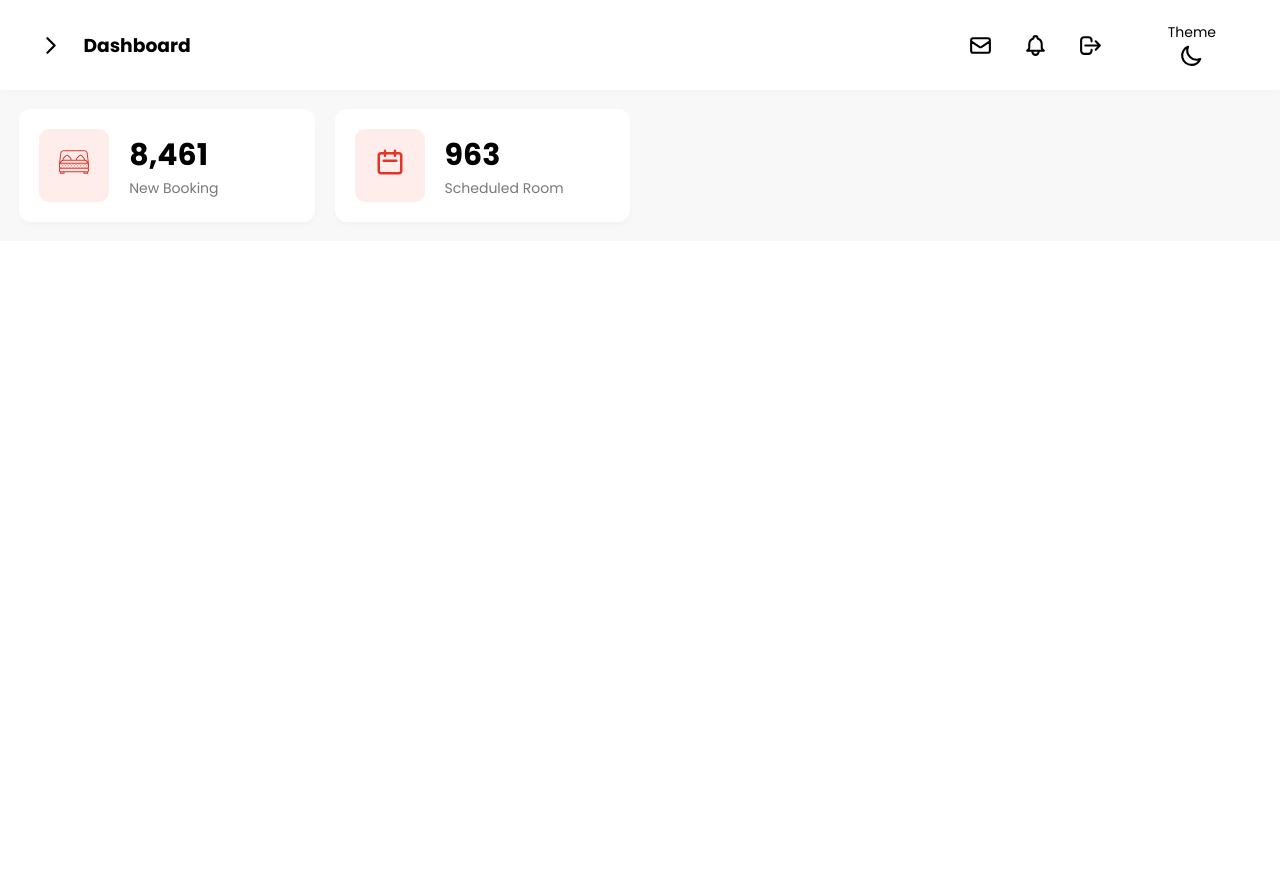
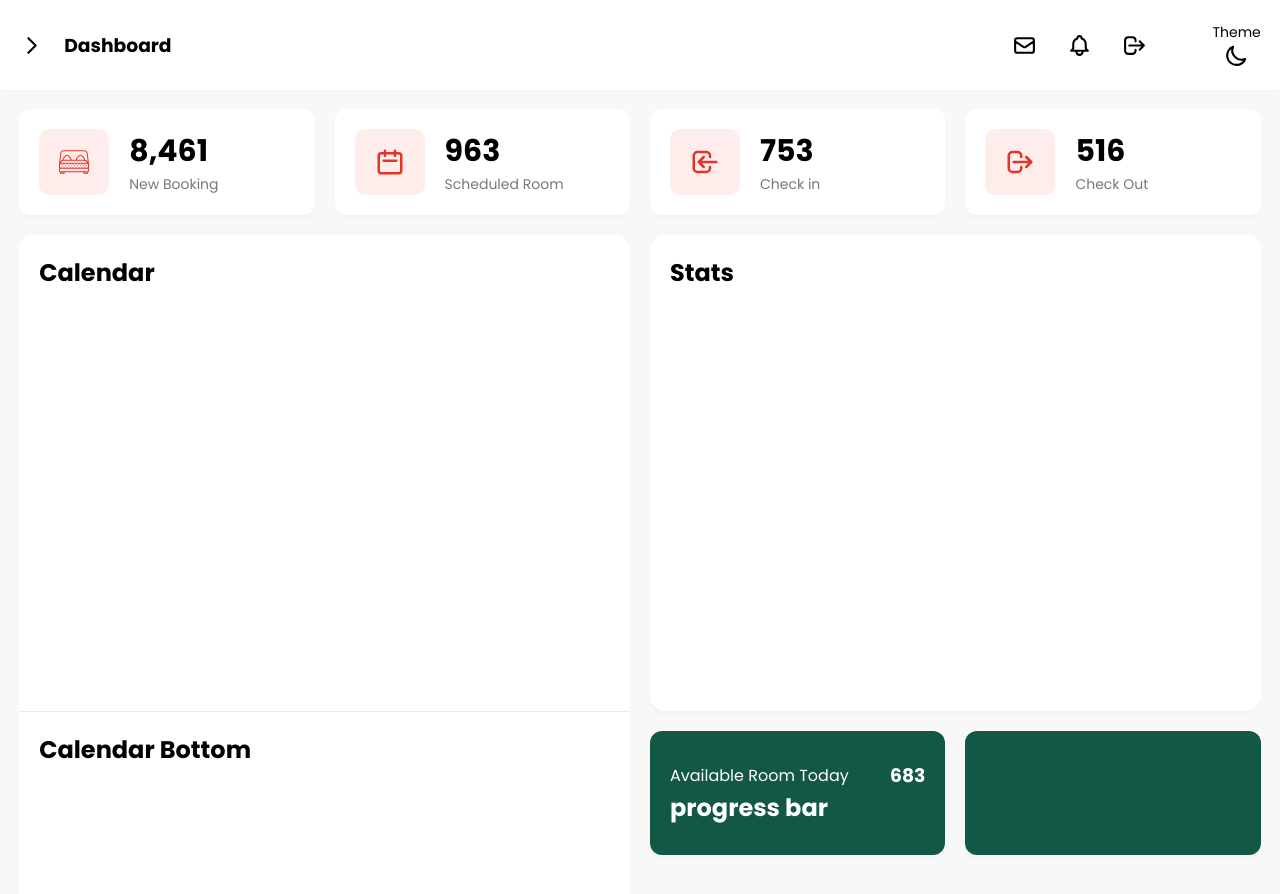
Before and after one commit to pablo-aviles-prieto/Hotel-management-dashboard-frontend, a React (Create React App) app: page / in a window 1280 px wide. Shown: the top 894 px of the page. Before the commit the page ends 800 px from the top, so only its background shows below. Built offline with nearby package versions, Linux system fonts and the light colour scheme; sample sign-in values are in the browser's storage.

Commit message:
top section done, mid section half way

```diff
--- a/src/components/Layout/Layout.jsx
+++ b/src/components/Layout/Layout.jsx
@@ -34,9 +34,9 @@ const HeaderDiv = styled.div`
   box-shadow: 0px 3px 10px ${({ theme }) => theme.smallDivShadow};
   transition: padding-left 0.4s ease-out;
   @media (min-width: 800px) {
-    padding: 0 5%;
+    padding-right: 1.5%;
     padding-left: ${({ sideBarState }) =>
-      !sideBarState ? '3%' : 'calc(300px + 3%)'};
+      !sideBarState ? '1.5%' : 'calc(300px + 1.5%)'};
   }
 `;
 
--- a/src/pages/Homepage.jsx
+++ b/src/pages/Homepage.jsx
@@ -1,14 +1,16 @@
 import { MainCard } from '../components/Styles';
-import { Bed, CalendarV2 } from '../assets/icons';
+import { Bed, CalendarV2, Login, Logout } from '../assets/icons';
 import styled from 'styled-components';
 
-const LeftContainer = styled.div`
-  width: 50%;
+const TopSection = styled.section`
+  display: flex;
+  align-items: center;
+  gap: 20px;
   .lil-card-container {
     display: flex;
     align-items: center;
     gap: 20px;
-    padding-right: 10px;
+    width: 50%;
     &-card {
       display: flex;
       align-items: center;
@@ -16,6 +18,7 @@ const LeftContainer = styled.div`
       width: 100%;
       &-svg {
         cursor: pointer;
+        display: flex;
         border-radius: 10px;
         padding: 18px 20px;
         background-color: ${({ theme }) => theme.bgroundSVGMiniCard};
@@ -38,9 +41,46 @@ const LeftContainer = styled.div`
   }
 `;
 
+const MidSection = styled.section`
+  display: flex;
+  margin: 20px 0;
+  .side-container {
+    width: 50%;
+    &-top-card,
+    &-bottom-card,
+    &-bottom-stats {
+      height: 476px;
+    }
+    &-bottom-card {
+      border-top: 1px solid ${({ theme }) => theme.borderCardSeparator};
+    }
+    &-bottom-stats {
+      padding-top: 20px;
+      &-today {
+        display: flex;
+        gap: 20px;
+        &--flex {
+          display: flex;
+          justify-content: space-between;
+          align-items: center;
+        }
+        &-bar {
+        }
+      }
+    }
+  }
+  #mid-left-container {
+    padding-right: 10px;
+  }
+  #mid-right-container {
+    padding-left: 10px;
+  }
+`;
+
 const Homepage = () => {
   return (
-    <LeftContainer>
+    <>
+      <TopSection id='top-container'>
         <div className='lil-card-container'>
           <MainCard
             className='lil-card-container-card'
@@ -69,7 +109,87 @@ const Homepage = () => {
             </div>
           </MainCard>
         </div>
-    </LeftContainer>
+        <div className='lil-card-container'>
+          <MainCard
+            className='lil-card-container-card'
+            width='auto'
+            borderRadius='12px'
+          >
+            <div className='lil-card-container-card-svg'>
+              <Login width='30px' height='30px' />
+            </div>
+            <div className='lil-card-container-card-content'>
+              <h1>753</h1>
+              <p>Check in</p>
+            </div>
+          </MainCard>
+          <MainCard
+            className='lil-card-container-card'
+            width='auto'
+            borderRadius='12px'
+          >
+            <div className='lil-card-container-card-svg'>
+              <Logout width='30px' height='30px' />
+            </div>
+            <div className='lil-card-container-card-content'>
+              <h1>516</h1>
+              <p>Check Out</p>
+            </div>
+          </MainCard>
+        </div>
+      </TopSection>
+      <MidSection id='mid-container'>
+        <div id='mid-left-container' className='side-container'>
+          <MainCard
+            className='side-container-top-card'
+            borderRadius='16px 16px 0 0'
+          >
+            <h1>Calendar</h1>
+          </MainCard>
+          <MainCard
+            className='side-container-bottom-card'
+            borderRadius='0 0 16px 16px'
+          >
+            <h1>Calendar Bottom</h1>
+          </MainCard>
+        </div>
+        <div id='mid-right-container' className='side-container'>
+          <MainCard className='side-container-top-card' borderRadius='16px'>
+            <h1>Stats</h1>
+          </MainCard>
+          <div className='side-container-bottom-stats'>
+            <div className='side-container-bottom-stats-today'>
+              <MainCard
+                width='50%'
+                borderRadius='12px'
+                style={{
+                  backgroundColor: '#135846',
+                  color: '#fff',
+                  padding: '30px 20px',
+                }}
+              >
+                <div className='side-container-bottom-stats-today--flex'>
+                  <p>Available Room Today</p>
+                  <h3>683</h3>
+                </div>
+                <div className='side-container-bottom-stats-today-bar'>
+                  <h1>progress bar</h1>
+                </div>
+              </MainCard>
+              <MainCard
+                width='50%'
+                borderRadius='12px'
+                style={{
+                  backgroundColor: '#135846',
+                  color: '#fff',
+                  padding: '30px 20px',
+                }}
+              ></MainCard>
+            </div>
+          </div>
+        </div>
+      </MidSection>
+    </>
   );
 };
 
--- a/src/themes/dark.js
+++ b/src/themes/dark.js
@@ -11,4 +11,5 @@ export const DARK_THEME = {
   buttonGreenColor: '#fff',
   borderColor: '#3D3D3D',
   bgroundSVGMiniCard: '#E234281C',
+  borderCardSeparator: '#3D3D3D',
 };
--- a/src/themes/light.js
+++ b/src/themes/light.js
@@ -11,4 +11,5 @@ export const LIGHT_THEME = {
   buttonGreenColor: '#fff',
   borderColor: '#f5f5f5',
   bgroundSVGMiniCard: '#FFEDEC',
+  borderCardSeparator: '#EBEBEB',
 };
```
Also changed, not shown: bed-svgrepo-com.svg (deleted), bed_black_24dp.svg (deleted). Lines whose indentation alone changed are shown as unchanged.
